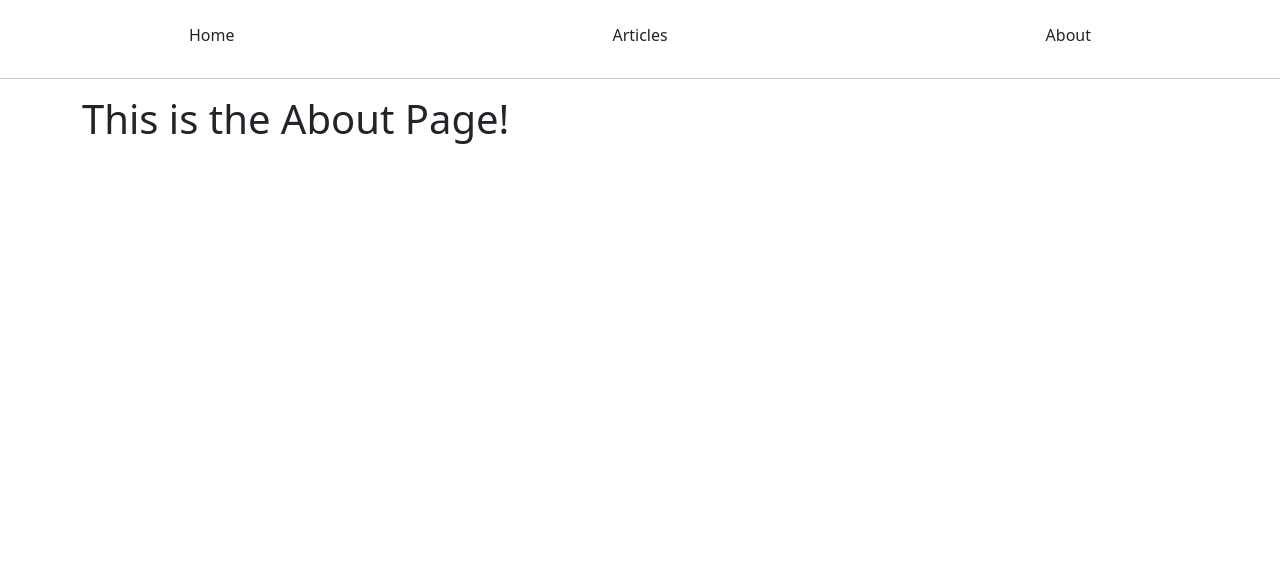
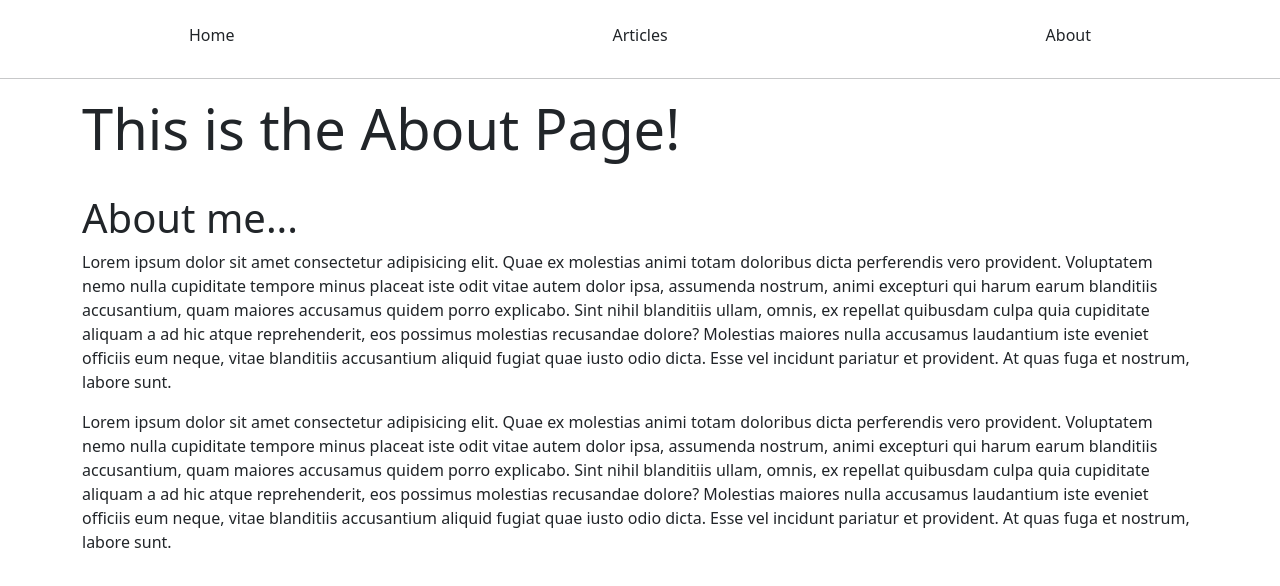
Before and after one commit to liljemery/FullStackReact, a React (Vite) app: page /about in a window 1280 px wide. Shown: the top 586 px of the page. Built offline with nearby package versions, Linux system fonts and the light colour scheme.

Commit message:
add home and about prgrphs, chgnd not found text.

```diff
--- a/src/Components/About.jsx
+++ b/src/Components/About.jsx
@@ -3,7 +3,20 @@ import React from 'react'
 const About = () => {
   return (
     <>
-    <h1 className='container'>This is the About Page!</h1>
+    <div className='container'>
+      <h1 className='display-4'>This is the About Page!</h1>
+        <br />
+      <h1 className='display-6'>About me...</h1>
+
+      <p>
+        Lorem ipsum dolor sit amet consectetur adipisicing elit. Quae ex molestias animi totam doloribus dicta perferendis vero provident. Voluptatem nemo nulla cupiditate tempore minus placeat iste odit vitae autem dolor ipsa, assumenda nostrum, animi excepturi qui harum earum blanditiis accusantium, quam maiores accusamus quidem porro explicabo. Sint nihil blanditiis ullam, omnis, ex repellat quibusdam culpa quia cupiditate aliquam a ad hic atque reprehenderit, eos possimus molestias recusandae dolore? Molestias maiores nulla accusamus laudantium iste eveniet officiis eum neque, vitae blanditiis accusantium aliquid fugiat quae iusto odio dicta. Esse vel incidunt pariatur et provident. At quas fuga et nostrum, labore sunt.
+      </p>
+
+      <p>
+        Lorem ipsum dolor sit amet consectetur adipisicing elit. Quae ex molestias animi totam doloribus dicta perferendis vero provident. Voluptatem nemo nulla cupiditate tempore minus placeat iste odit vitae autem dolor ipsa, assumenda nostrum, animi excepturi qui harum earum blanditiis accusantium, quam maiores accusamus quidem porro explicabo. Sint nihil blanditiis ullam, omnis, ex repellat quibusdam culpa quia cupiditate aliquam a ad hic atque reprehenderit, eos possimus molestias recusandae dolore? Molestias maiores nulla accusamus laudantium iste eveniet officiis eum neque, vitae blanditiis accusantium aliquid fugiat quae iusto odio dicta. Esse vel incidunt pariatur et provident. At quas fuga et nostrum, labore sunt.
+      </p>
+
+    </div>
     </>
   )
 }
--- a/src/Components/Home.jsx
+++ b/src/Components/Home.jsx
@@ -15,6 +15,14 @@ const Home = () => {
         <p>
           Lorem, ipsum dolor sit amet consectetur adipisicing elit. Accusamus ducimus possimus in vel animi! Sunt incidunt in pariatur accusamus tenetur, dolore nostrum quasi? Dicta laboriosam, voluptates natus accusantium odio incidunt.
         </p>
+
+        <p>
+          Lorem ipsum dolor sit amet consectetur adipisicing elit. Quae ex molestias animi totam doloribus dicta perferendis vero provident. Voluptatem nemo nulla cupiditate tempore minus placeat iste odit vitae autem dolor ipsa, assumenda nostrum, animi excepturi qui harum earum blanditiis accusantium, quam maiores accusamus quidem porro explicabo. Sint nihil blanditiis ullam, omnis, ex repellat quibusdam culpa quia cupiditate aliquam a ad hic atque reprehenderit, eos possimus molestias recusandae dolore? Molestias maiores nulla accusamus laudantium iste eveniet officiis eum neque, vitae blanditiis accusantium aliquid fugiat quae iusto odio dicta. Esse vel incidunt pariatur et provident. At quas fuga et nostrum, labore sunt.
+        </p>
+
+        <p>
+          Lorem ipsum dolor sit amet consectetur adipisicing elit. Quae ex molestias animi totam doloribus dicta perferendis vero provident. Voluptatem nemo nulla cupiditate tempore minus placeat iste odit vitae autem dolor ipsa, assumenda nostrum, animi excepturi qui harum earum blanditiis accusantium, quam maiores accusamus quidem porro explicabo. Sint nihil blanditiis ullam, omnis, ex repellat quibusdam culpa quia cupiditate aliquam a ad hic atque reprehenderit, eos possimus molestias recusandae dolore? Molestias maiores nulla accusamus laudantium iste eveniet officiis eum neque, vitae blanditiis accusantium aliquid fugiat quae iusto odio dicta. Esse vel incidunt pariatur et provident. At quas fuga et nostrum, labore sunt.
+        </p>
       </div>
     </>
   )
--- a/src/Components/NotFound.jsx
+++ b/src/Components/NotFound.jsx
@@ -4,7 +4,7 @@ const NotFound = () => {
   return (
     <>
     <div className='container text-center my-5'>
-      <h1>Your page couldnt be found!</h1>
+      <h1>404: Page Not Found!</h1>
       <img src="./robot.jpg" alt="" id='notFoundPhoto' />
     </div>
 
```
